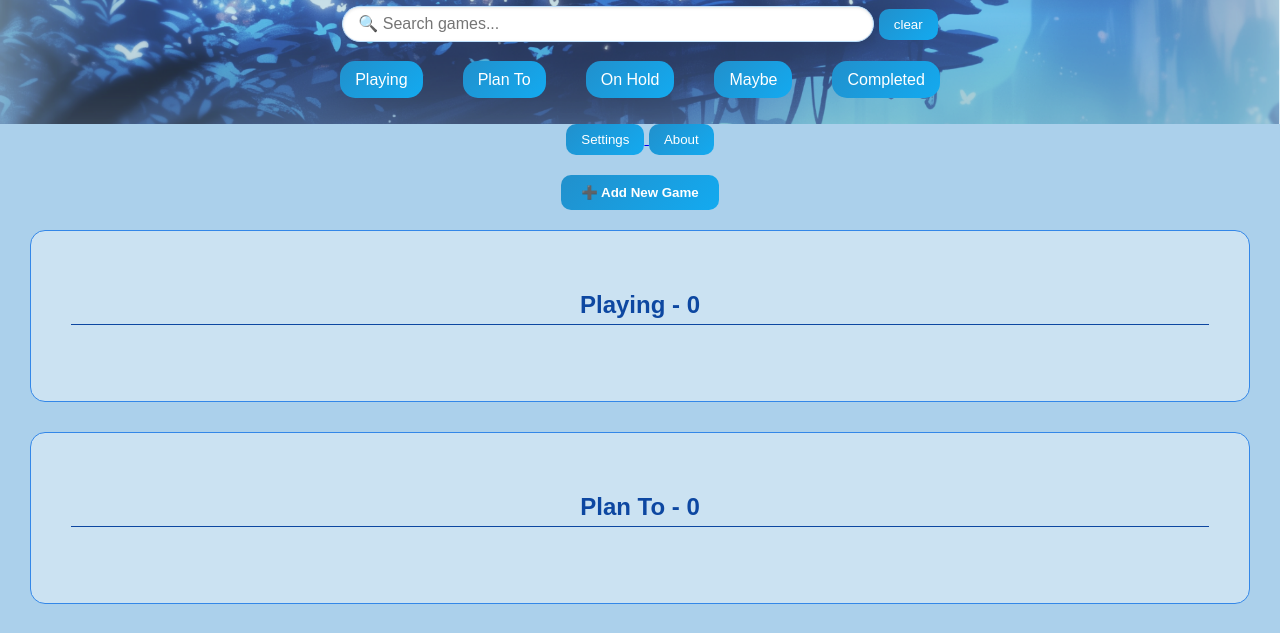
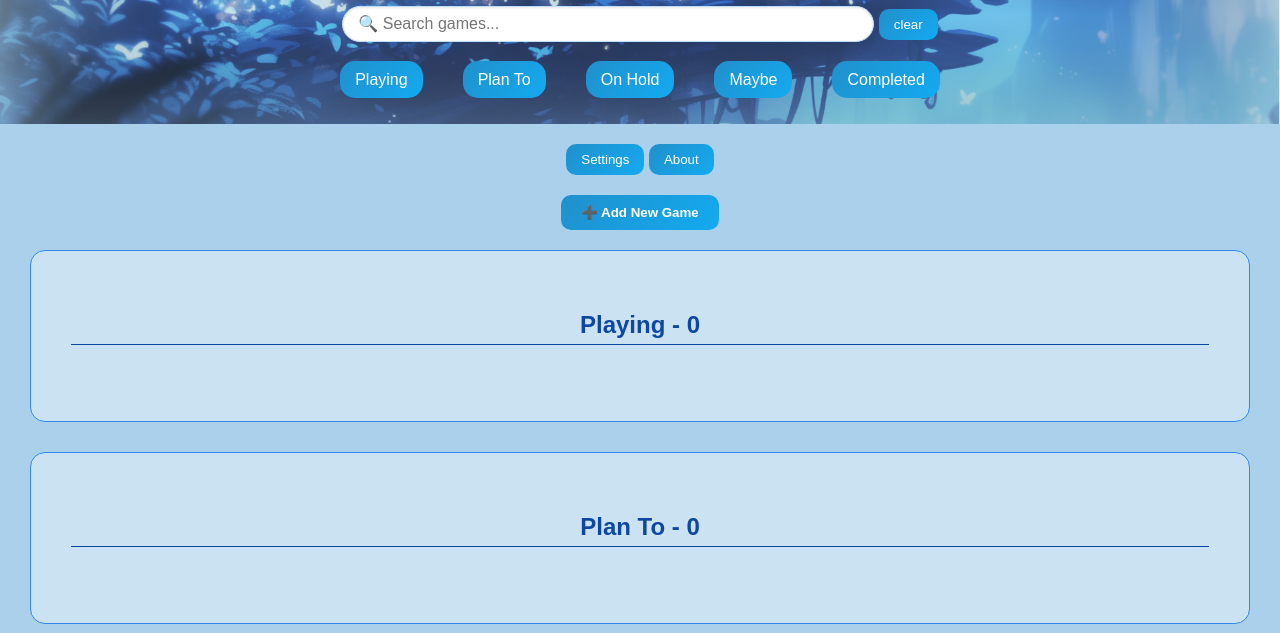
Before and after one commit to hiro011/games-list, a plain HTML site: page index.html in a window 1280 px wide. Shown: the part 95-728 px from the top of the page. Drawn offline with Linux system fonts and the light colour scheme.

Commit message:
Update styles.css

```diff
--- a/styles.css
+++ b/styles.css
@@ -333,9 +333,13 @@ button:hover {
 }
 
 /* Add Game Button */
-.add-game-container {
+.add-game-container, .btn-container {
     text-align: center;
     margin: 20px 20px 0 20px; /* Top Right Bottom Left */
+}
+
+.btn-container a {
+        text-decoration: none;
 }
 
 #toggle-form-btn {
```
